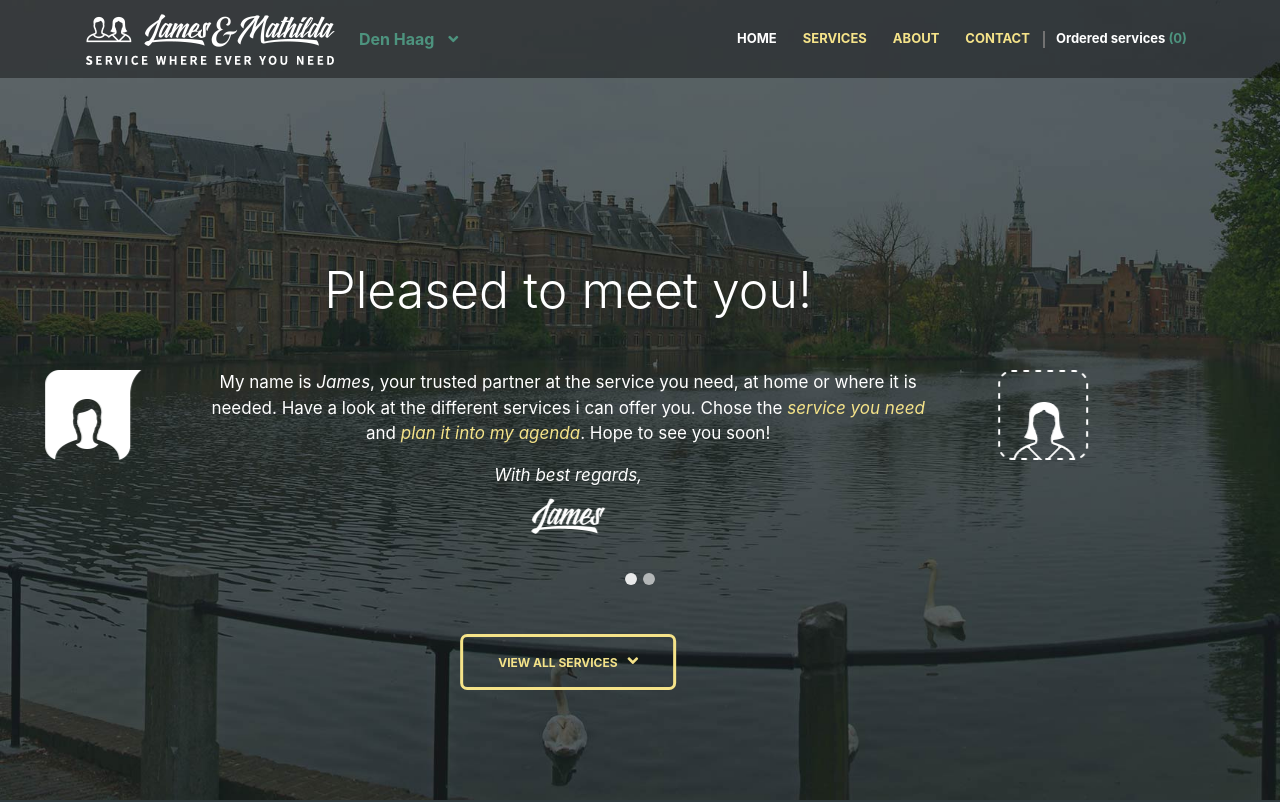
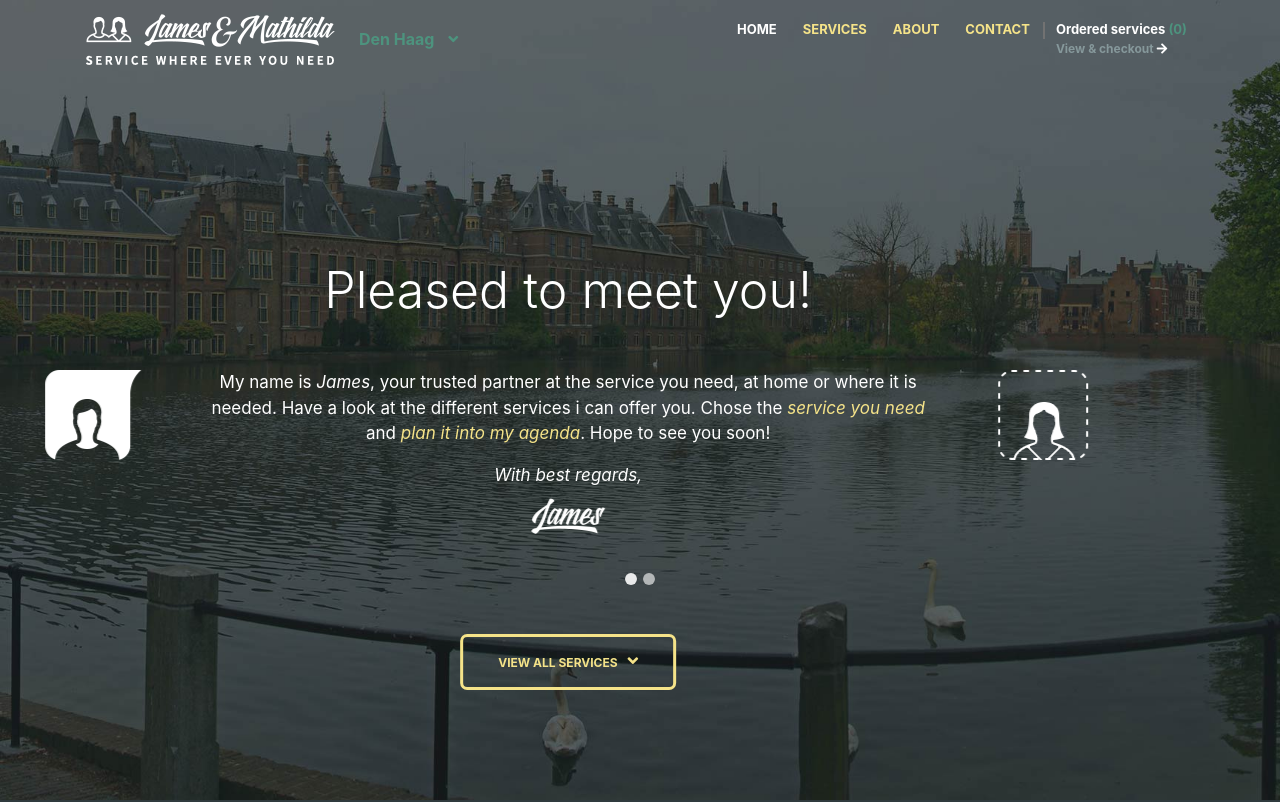
Before and after one commit to matijars/James-and-Mathilda, a plain HTML site: page index.html in a window 1280 px wide. Shown: the top 802 px of the page. Drawn offline with nearby package versions, Linux system fonts and the light colour scheme.

Commit message:
style update

```diff
--- a/index.html
+++ b/index.html
@@ -47,8 +47,7 @@
             <a class="nav-link" href="#">Contact</a>
           </li>
           <li class="nav-item">
-            <a class="nav-link order" href="#">Ordered services <span class="green-clr">(0)</span></a>
-            <!-- <a href="#">View & checkout <img src="/assets/arrow.png" alt="arrow"></a> -->
+            <a class="nav-link order" href="#">Ordered services <span class="green-clr">(0)</span><br><span class="checkout">View & checkout</span> <i class="fas fa-arrow-right checkout-arrow"></i></a>
           </li>
         </ul>
       </div>
--- a/styles/_global.scss
+++ b/styles/_global.scss
@@ -7,7 +7,7 @@
 // NAVBAR
 
 .navbar {
-  background-color: rgba(0,0,0, .4);
+  background-color: transparent;
   position: fixed;
   width: 100%;
   z-index: 100;
@@ -88,6 +88,21 @@
         left: 0px;
       }
     }
+
+    .checkout {
+      color: rgb(134, 152, 155);
+      font-size: 12px;
+      transition: .2s ease-in;
+      margin-top: -10px;
+
+      &:hover {
+        color: $primary-clr;
+      }
+    }
+
+    .checkout-arrow {
+      font-size: 12px;
+    }
   }
 
   .active-link {
```
Also changed, not shown: styles/style.css, 1 other file.
